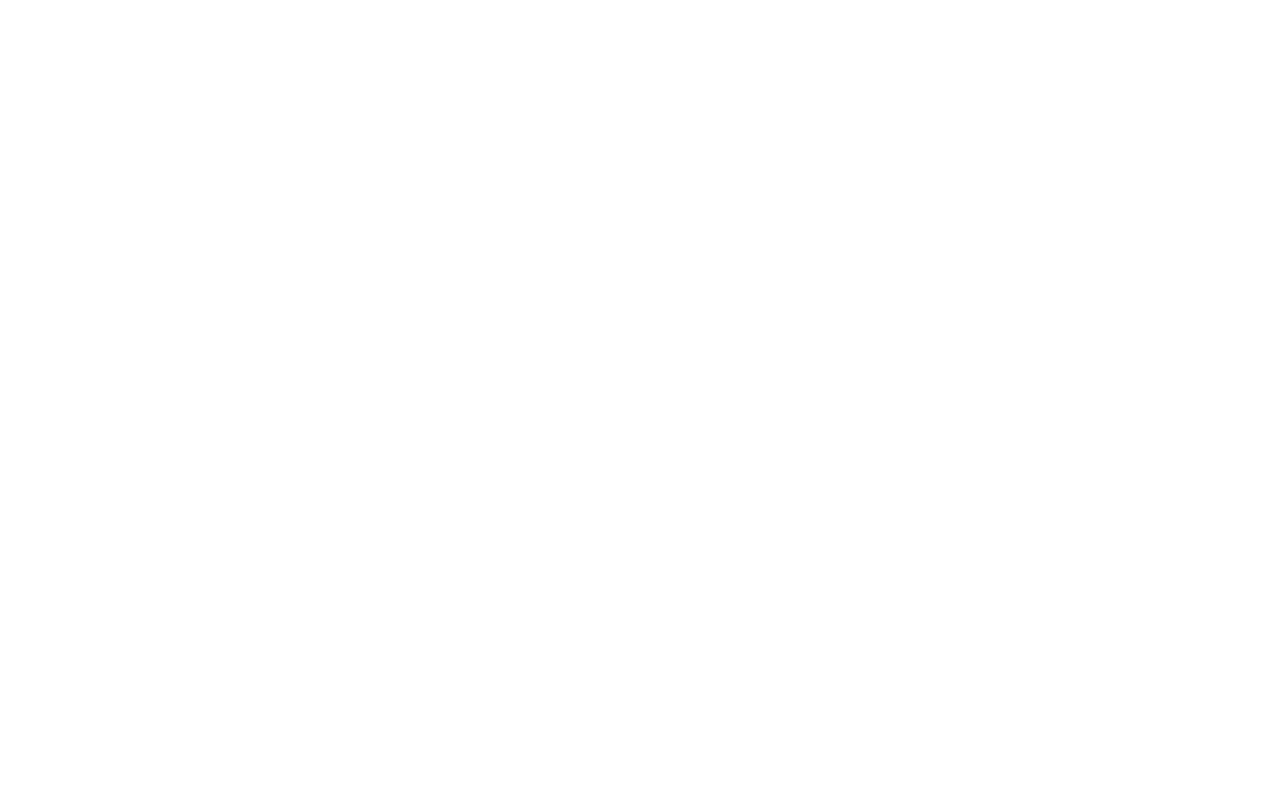
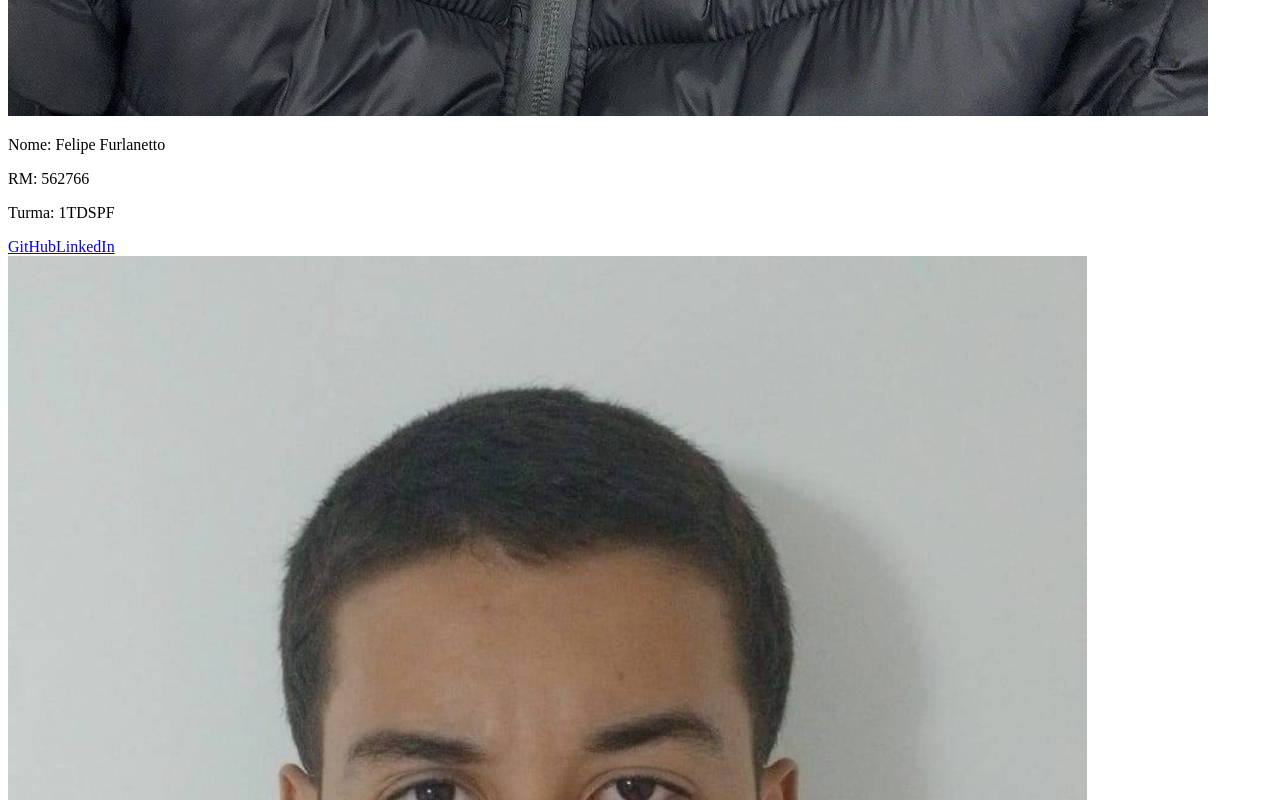
Before and after one commit to Felipe-Furlanetto0504/GS-Front-Segundo-Semestre, a React (Vite) app in the folder gs-front/: page /integrantes in a window 1280 px wide. Shown: the part 1660-2460 px from the top of the page. Before the commit the page ends 800 px from the top, so only its background shows below. Built offline with nearby package versions, Linux system fonts and the light colour scheme.

Commit message:
feat: pagina integrantes feita

```diff
--- a/gs-front/src/routes/Integrantes/index.tsx
+++ b/gs-front/src/routes/Integrantes/index.tsx
@@ -1,4 +1,7 @@
 import { useEffect } from "react";
+import felipe from "../../img/felipe.jpg";
+import joao from "../../img/joao.jpg";
+import joaocc from "../../img/joaocc.jpg";
 
 export default function Integrantes(){
 
@@ -9,6 +12,40 @@
     return(
         <main>
             <h1>Integrantes</h1>
+            <section>
+                <div>
+                    <img src={felipe} alt="felipe"/>
+                    <p>Nome: Felipe Furlanetto</p>
+                    <p>RM: 562766</p>
+                    <p>Turma: 1TDSPF</p>
+                    <div>
+                        <a href = "https://github.com/Felipe-Furlanetto0504" >GitHub</a>
+                        <a href = "https://www.linkedin.com/in/felipe-furlanetto-a64671364/" >LinkedIn</a>
+                    </div>
+                </div>
+
+                <div>
+                    <img src={joao}/>
+                    <p>Nome: João Victor Bueno Castelini Da Silva</p>
+                    <p>RM: 564115</p>
+                    <p>Turma: 1TDSPF</p>
+                    <div>
+                        <a href = "https://github.com/Buenozw" >Github</a>
+                        <a href="https://www.linkedin.com/in/victor-bueno%E3%83%84-116757350?utm_source=share&utm_campaign=share_via&utm_content=profile&utm_medium=android_app" >LinkedIn</a>
+                    </div>
+                </div>
+
+                <div>
+                    <img src={joaocc} />
+                    <p>Nome: João Victor Caetano Alves Da Silva </p>
+                    <p>RM: 562074 </p>
+                    <p>Turma: 1TDSPF</p>
+                    <div>
+                        <a href = "https://github.com/joaocaetano1310">GitHub</a>
+                        <a href="https://www.linkedin.com/in/jo%C3%A3o-victor-caetano-b853222b6/">LinkedIn</a>
+                    </div>
+                </div>
+            </section>
         </main>
     );
 }
```
